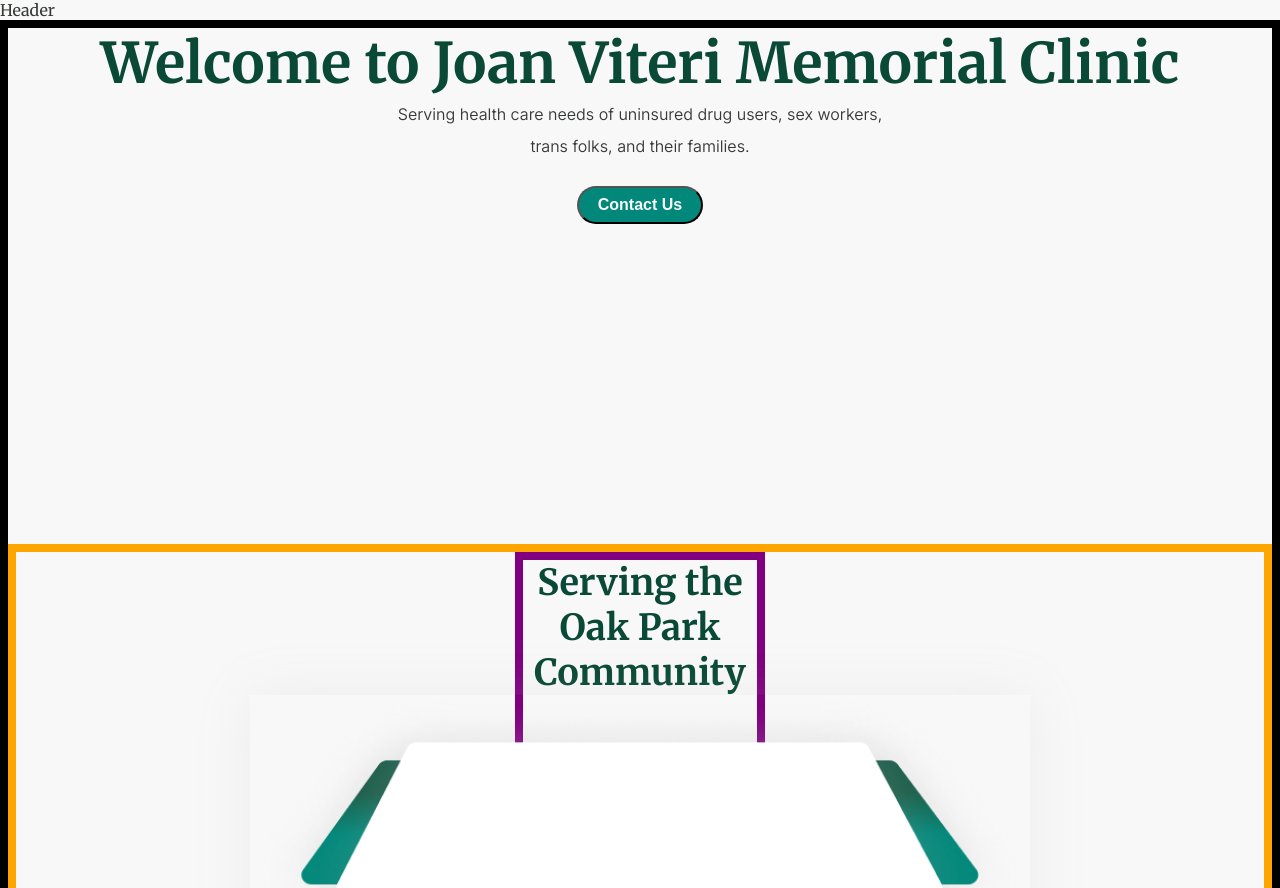
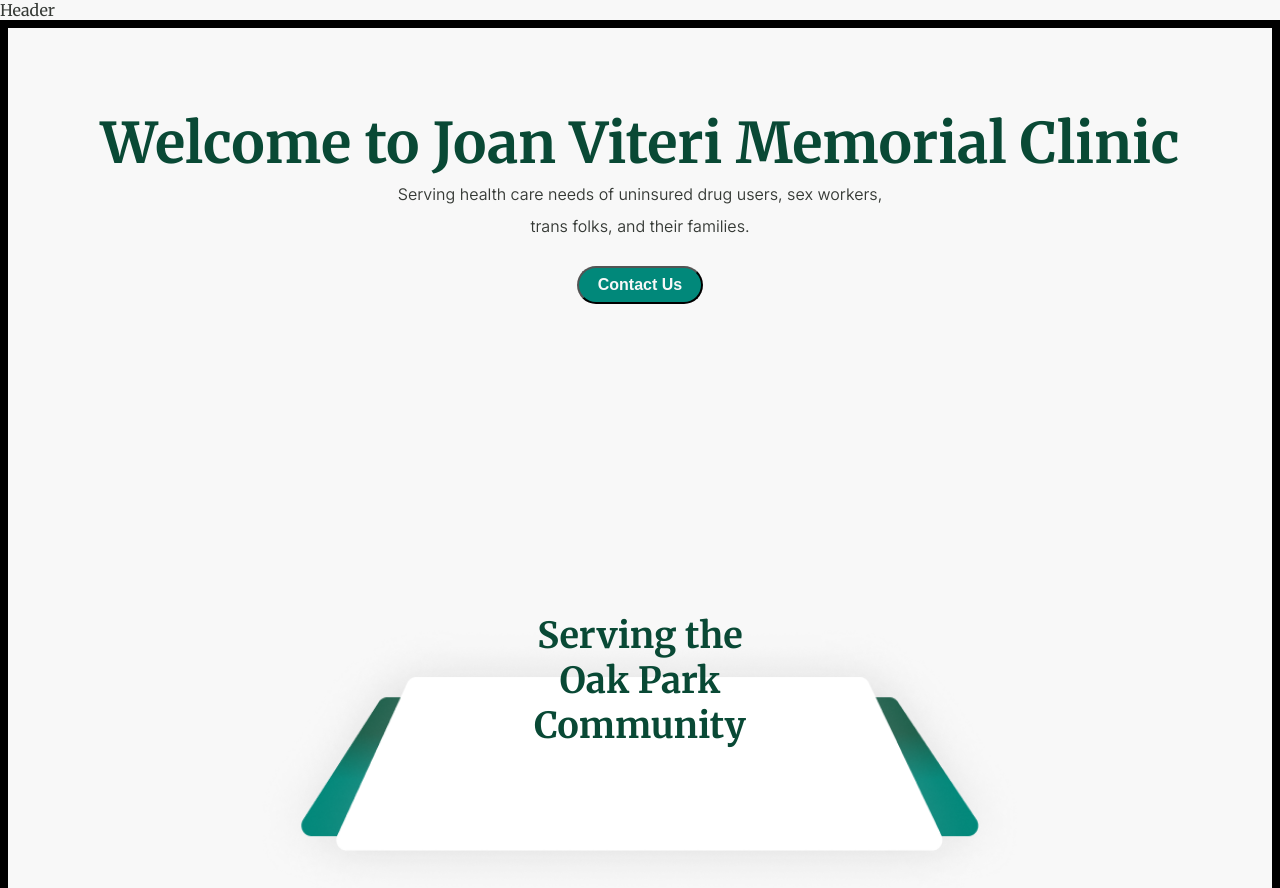
Before and after one commit to include-davis/jvmc, a Next.js app: page / in a window 1280 px wide. Shown: the top 888 px of the page. Built offline with nearby package versions, Linux system fonts and the light colour scheme.

Commit message:
Current state of the home page. Needs the dots images and it should be done

```diff
--- a/app/(pages)/(home)/page.jsx
+++ b/app/(pages)/(home)/page.jsx
@@ -29,7 +29,10 @@ export default function Home() {
                   src={HomeData.mainCardSection_TitleImage}
                   alt="Main Card Section Title Image"
                   width={780}
-                  height={250}
+                  height={280}
+                  // layout="fill"
+                  // objectFit="cover"
+                  // objectPosition="center"
                   className={styles.headerBackGroundImage}
 
                 />
--- a/app/(pages)/(home)/page.module.scss
+++ b/app/(pages)/(home)/page.module.scss
@@ -10,8 +10,8 @@
     display:flex;
     flex-direction: column;
     gap:320px;
+}
 
-}
 .titleWithButton{
     // border: 8px solid red;
 
@@ -21,6 +21,7 @@
     flex-direction: column;
     text-align: center;
     gap:24px;
+    padding-top: 80px; // spacing for the top of the home page
 
 }
 
@@ -60,7 +61,7 @@
 
 
 .mainCardsSection{
-    border: 8px solid orange;
+    //border: 8px solid orange;
     display:flex;
     justify-content: center;
     align-items: center;
@@ -70,22 +71,34 @@
 
 
 .mainCardSectionTitle{
-    border: 8px solid purple;
+
+    position: 'relative';
     display:flex;
     justify-content: center;
     align-items: center;
     text-align: center;
     flex-direction: column;
 
+
     color: var(--emerald);
     width: 20%;
 }
 
-.headerBackGroundImage
-{
+.mainCardSection_Title Image{
     box-shadow: var(--drop-shadow-small);
+    background-color: transparent;
+
 }
 
+.mainCardSectionTitle h3{
+   // border: 8px solid purple;
+    position: absolute;
+    top: 85%;
+    left: 50%;
+    transform: translate(-50%, -50%);
+    z-index: 1;
+    width: 20%;
+}
 
 
 
```
